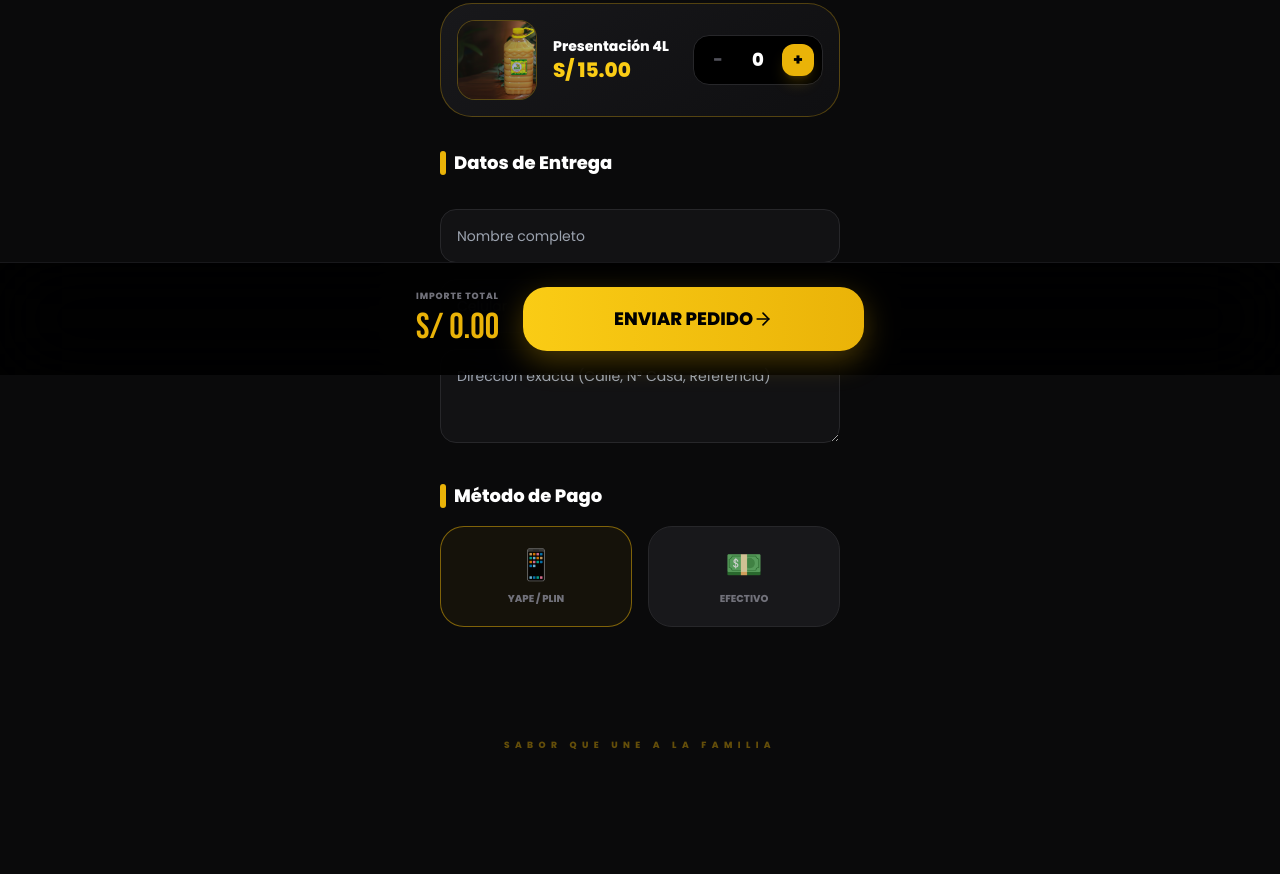
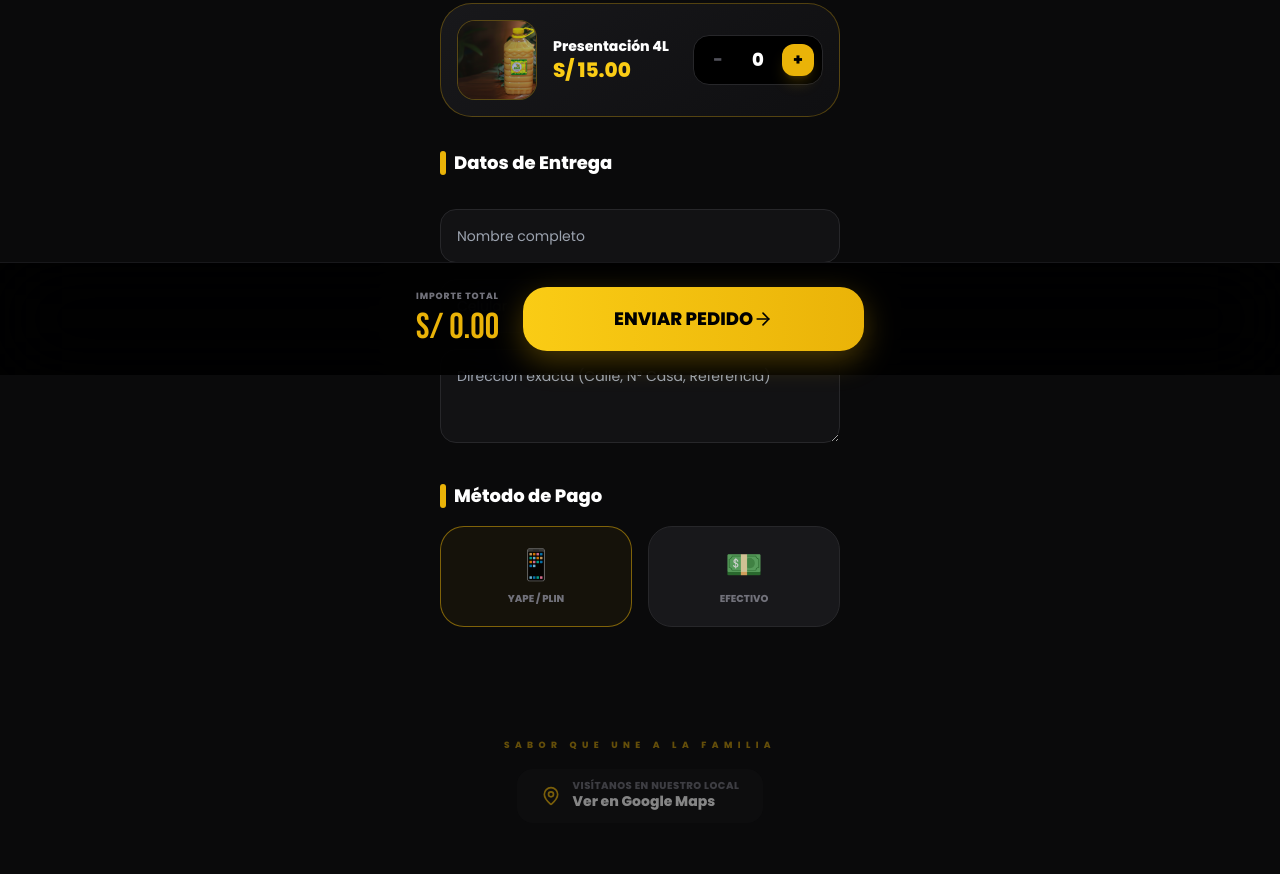
Before and after one commit to jsangama/aswa, a plain HTML site: page index.html in a window 1280 px wide. Shown: the part 425-1299 px from the top of the page. Drawn offline with nearby package versions, Linux system fonts and the light colour scheme.

Commit message:
Update index.html
google maps

```diff
--- a/index.html
+++ b/index.html
@@ -329,7 +329,18 @@
         </section>
 
         <div class="flex flex-col items-center gap-4 pb-12 opacity-50">
-            <p class="text-[9px] uppercase font-black tracking-[0.6em] text-yellow-500/80 text-center">Sabor que une a la familia</p>
+            <p class="text-[9px] uppercase font-black tracking-[0.6em] text-yellow-500/80 text-center">Sabor que une a la familia
+            </p>
+
+            <!-- BOTÓN DE GOOGLE MAPS -->
+            <a href="https://www.google.com/maps/search/?api=1&query=ASWA+Tarapoto" target="_blank"
+               class="location-link flex items-center gap-3 px-6 py-3 rounded-2xl bg-zinc-900/50">
+                <i data-lucide="map-pin" class="text-yellow-500 w-5 h-5"></i>
+                <div class="text-left">
+                    <p class="text-[10px] text-zinc-500 font-bold uppercase tracking-wider leading-none">Visítanos en nuestro local</p>
+                    <p class="text-sm font-bold text-white">Ver en Google Maps</p>
+                </div>
+            </a>
         </div>
     </form>
 
```
